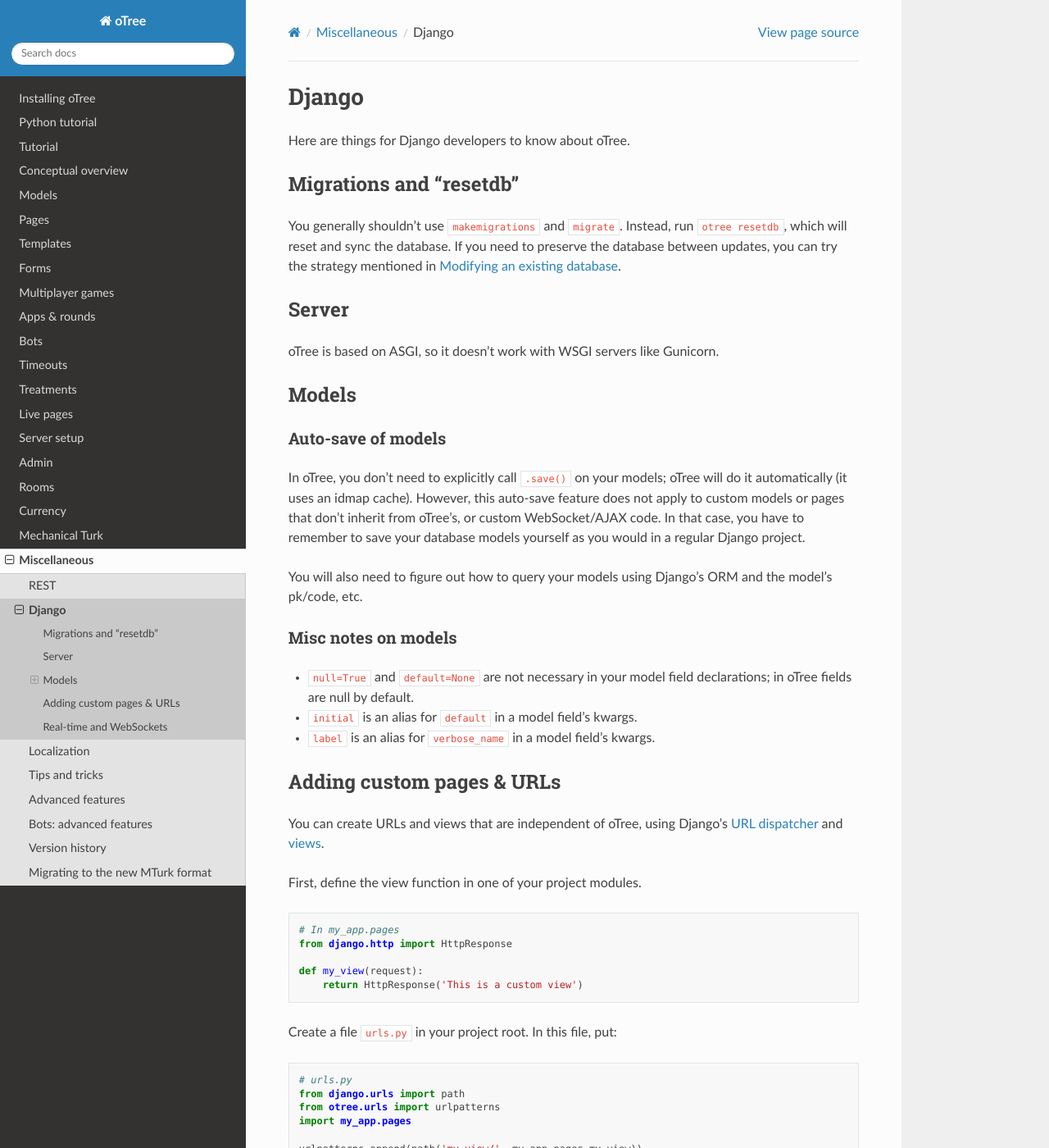
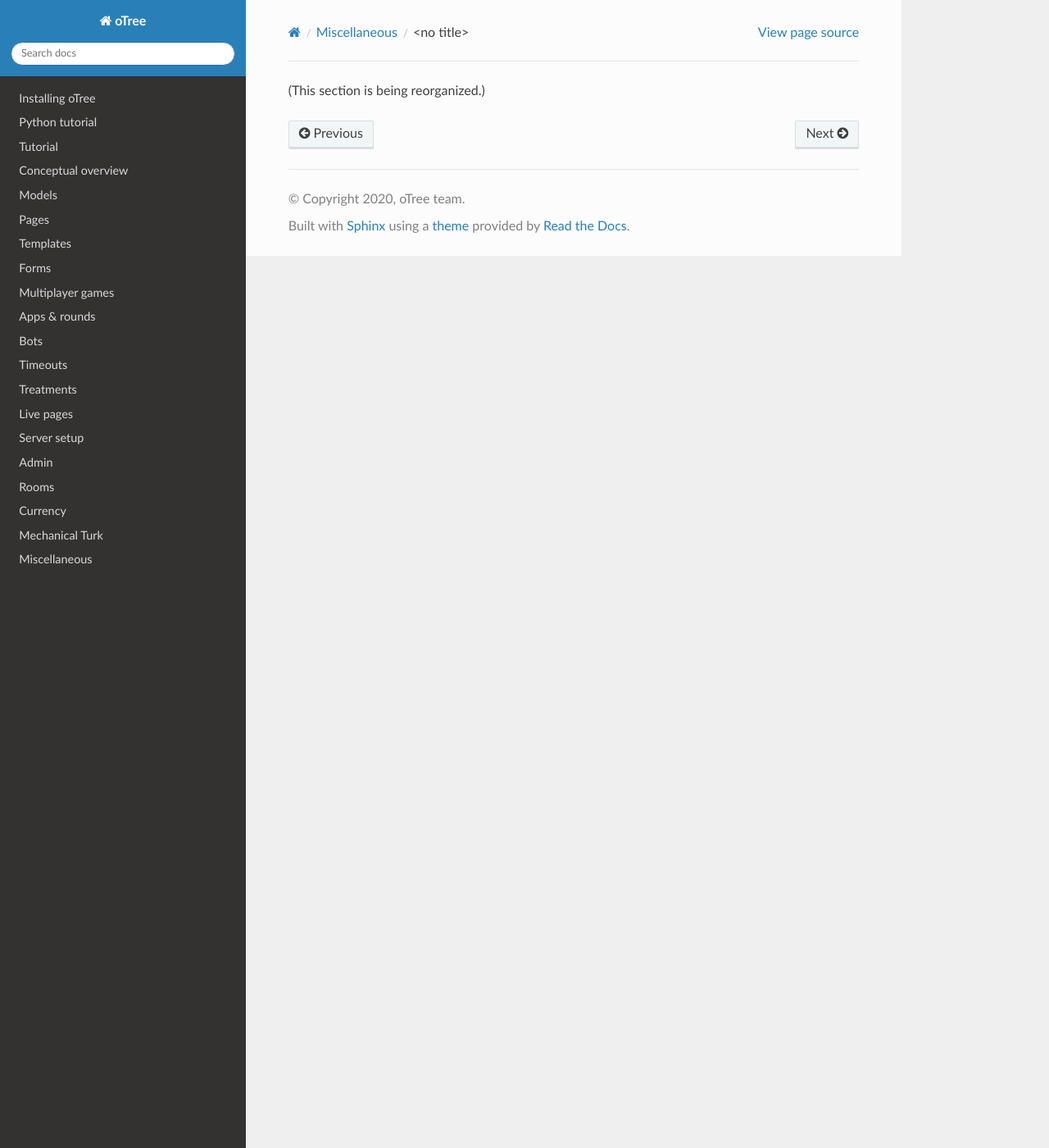
Before and after one commit to oTree-org/otree-docs, a Sphinx documentation site: the page built from source/misc/django.rst, in a window 1280 px wide and 1400 px high. Shown: the whole window at 82% size. Built offline with Sphinx 7.4.7 and the Read the Docs theme 2.0.0, drawn with Linux system fonts in a browser that asks for light colours; some of the changed text lies outside the part shown.

Commit message:
remove django.rst during translation/reorganization

```diff
--- a/source/misc/django.rst
+++ b/source/misc/django.rst
@@ -1,113 +1 @@
-.. _django:
-
-Django
-------
-
-Here are things for Django developers to know about oTree.
-
-Migrations and "resetdb"
-~~~~~~~~~~~~~~~~~~~~~~~~
-
-You generally shouldn't use ``makemigrations`` and ``migrate``.
-Instead, run ``otree resetdb``, which will reset and sync the database.
-If you need to preserve the database between updates, you can try the strategy
-mentioned in :ref:`migrations`.
-
-Server
-~~~~~~
-
-oTree is based on ASGI, so it doesn't work with WSGI servers like Gunicorn.
-
-Models
-~~~~~~
-
-.. _auto_save:
-
-Auto-save of models
-'''''''''''''''''''
-
-In oTree, you don't need to explicitly call ``.save()`` on your models;
-oTree will do it automatically (it uses an idmap cache).
-However, this auto-save feature does not apply to custom models or pages that don't inherit from oTree's,
-or custom WebSocket/AJAX code. In that case, you have to remember to save your database
-models yourself as you would in a regular Django project.
-
-You will also need to figure out how to query your models using Django's ORM
-and the model's pk/code, etc.
-
-Misc notes on models
-''''''''''''''''''''
-
--  ``null=True`` and ``default=None`` are not necessary in your model
-   field declarations; in oTree fields are null by default.
--  ``initial`` is an alias for ``default`` in a model field's kwargs.
--  ``label`` is an alias for ``verbose_name`` in a model field's kwargs.
-
-Adding custom pages & URLs
-~~~~~~~~~~~~~~~~~~~~~~~~~~
-
-You can create URLs and views that are independent of oTree,
-using Django's `URL dispatcher <https://docs.djangoproject.com/en/2.2/topics/http/urls/>`__
-and `views <https://docs.djangoproject.com/en/2.2/topics/http/views/>`__.
-
-First, define the view function in one of your project modules.
-
-.. code-block:: python
-
-    # In my_app.pages
-    from django.http import HttpResponse
-
-    def my_view(request):
-        return HttpResponse('This is a custom view')
-
-
-Create a file ``urls.py`` in your project root.
-In this file, put:
-
-.. code-block:: python
-
-    # urls.py
-    from django.urls import path
-    from otree.urls import urlpatterns
-    import my_app.pages
-
-    urlpatterns.append(path('my_view/', my_app.pages.my_view))
-
-In your settings.py, set ``ROOT_URLCONF`` to point to the ``urls.py`` that you just created:
-
-.. code-block:: python
-
-    # settings.py
-    ROOT_URLCONF = 'urls'
-
-
-.. _channels:
-
-Real-time and WebSockets
-~~~~~~~~~~~~~~~~~~~~~~~~
-
-.. note::
-
-    oTree 3.0 has a feature called :ref:`live pages <live>`,
-    which are an easier way of adding real-time functionality to your app.
-    Before using Django Channels, see if you can accomplish it using live pages.
-
-.. warning::
-
-    This section is for advanced programmers who want to use oTree's internal and unsupported features.
-
-oTree uses `Django channels <https://channels.readthedocs.io/en/stable/>`__
-for real-time (WebSocket) functionality.
-You can add your own real-time interactions such as a continuous-time market.
-
-You also need to define websocket routes (which are like URL patterns that decide which consumer to run).
-You can put them in a module called ``your_app/otree_extensions/routing.py``.
-You should make a list of routes called ``websocket_routes``.
-Then in ``settings.py``, set ``EXTENSION_APPS = ['your_app']``.
-
-See ``otree.channels.consumers``
-to see how oTree queries and saves models inside consumers.
-
-If you are building your app for long-term stability,
-beware of importing anything from ``otree.channels`` into your code.
-Since it is not part of ``otree.api``, it may be removed abruptly.
+(This section is being reorganized.)
```
